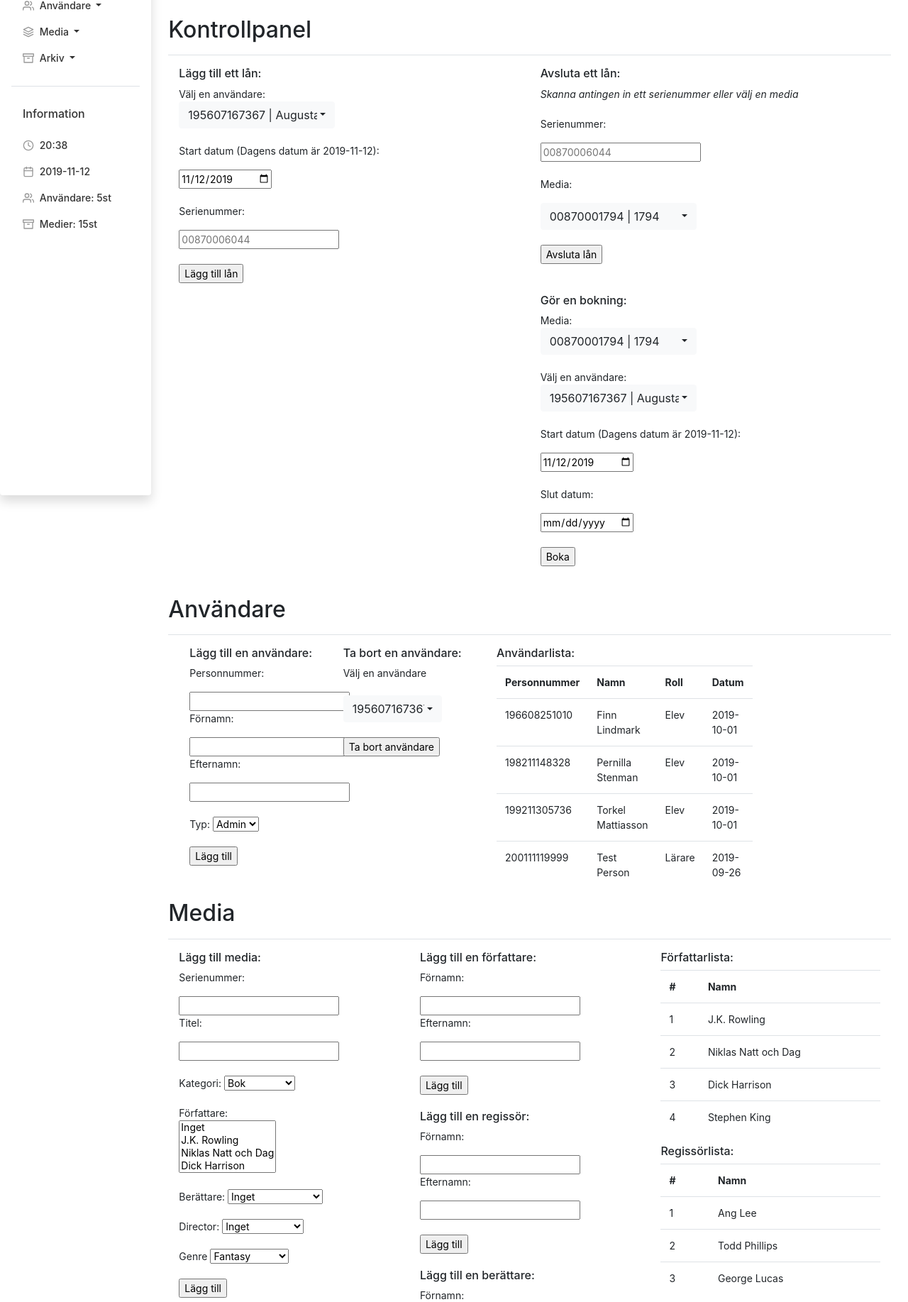
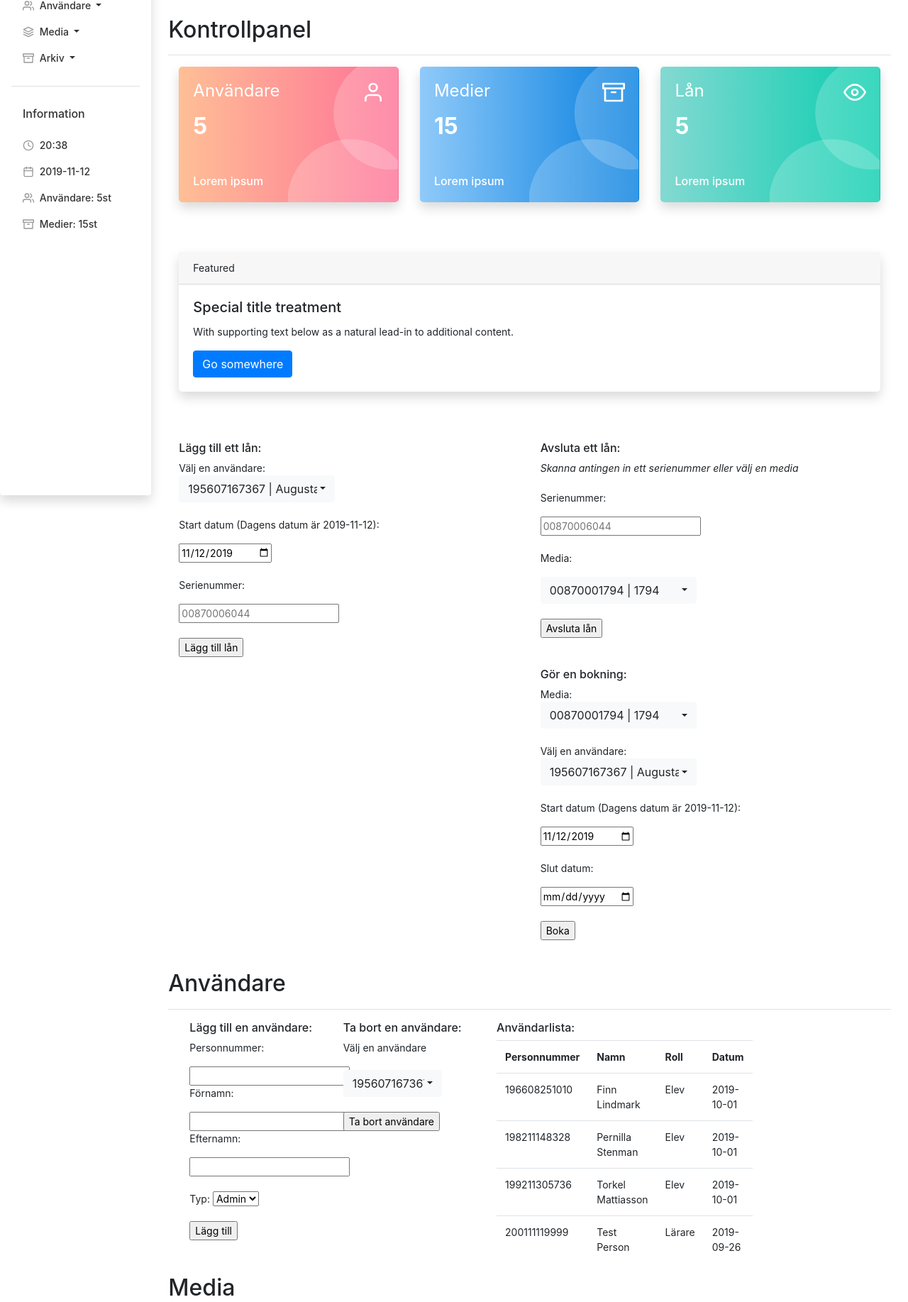
Before and after one commit to EddieGustafsson/LibrarySystem, a PHP site: page / in a window 1280 px wide. Shown: the part 102-1937 px from the top of the page at 71% size. Run offline with PHP 8.4, Linux system fonts and the light colour scheme; a user stored in the database is signed in; data comes from the database, SQL or seed files in the repository; some libraries are stand-ins or nearby versions.

Commit message:
Add new cards to the home page.

```diff
--- a/page/firstpage.php
+++ b/page/firstpage.php
@@ -11,6 +11,90 @@
   <h1 class="h2">Kontrollpanel</h1>
 </div>
 
+<div class="container-fluid" style="margin-bottom:70px;">
+    <div class="row">
+        <div class="col-sm">
+            <div class="shadow card bg-gradient-danger card-img-holder text-white">
+                  <div class="card-body">
+                    <img src="assets/img/circle.svg" class="card-img-absolute" alt="circle-image">
+                    <h4 class="font-weight-normal mb-3">Användare <span class="float-right" style="width: 32px; height: 32px;" data-feather="user"></span>
+                    </h4>
+                    <h2 class="mb-5 font-weight-bold">
+                        <?php
+                            include('includes/dbh.inc.php');
+                            $sql = "SELECT * FROM users";
+                            $result = $conn->query($sql);
+                            if ($result->num_rows > 0) {
+                                echo $result->num_rows;
+                            }
+                            $conn->close();
+                        ?>
+                    </h2>
+                    <h6 class="card-text">Lorem ipsum</h6>
+                  </div>
+            </div>
+        </div>
+        <div class="col-sm">
+            <div class="shadow card bg-gradient-info card-img-holder text-white">
+                  <div class="card-body">
+                    <img src="assets/img/circle.svg" class="card-img-absolute" alt="circle-image">
+                    <h4 class="font-weight-normal mb-3">Medier <span class="float-right" style="width: 32px; height: 32px;" data-feather="archive"></span>
+                    </h4>
+                    <h2 class="mb-5 font-weight-bold">
+                        <?php
+                            include('includes/dbh.inc.php');
+                            $sql = "SELECT item_id FROM media";
+                            $result = $conn->query($sql);
+                            if ($result->num_rows > 0) {
+                                echo $result->num_rows;
+                            }
+                            $conn->close();
+                        ?>
+                    </h2>
+                    <h6 class="card-text">Lorem ipsum</h6>
+                  </div>
+            </div>
+        </div>
+        <div class="col-sm">
+            <div class="shadow card bg-gradient-success card-img-holder text-white">
+                  <div class="card-body">
+                    <img src="assets/img/circle.svg" class="card-img-absolute" alt="circle-image">
+                    <h4 class="font-weight-normal mb-3">Lån <span class="float-right" style="width: 32px; height: 32px;" data-feather="eye"></span>
+                    </h4>
+                    <h2 class="mb-5 font-weight-bold">
+                        <?php
+                            include('includes/dbh.inc.php');
+                            $sql = "SELECT item_id FROM borrowed";
+                            $result = $conn->query($sql);
+                            if ($result->num_rows > 0) {
+                                echo $result->num_rows;
+                            }
+                            $conn->close();
+                        ?>
+                    </h2>
+                    <h6 class="card-text">Lorem ipsum</h6>
+                  </div>
+            </div>
+        </div>
+    </div>
+</div>
+
+<div class="container-fluid" style="margin-bottom:70px;">
+    <div class="row">
+        <div class="col-sm">
+            <div class="card shadow">
+                <div class="card-header">
+                    Featured
+                </div>
+                <div class="card-body">
+                    <h5 class="card-title">Special title treatment</h5>
+                    <p class="card-text">With supporting text below as a natural lead-in to additional content.</p>
+                    <a href="#" class="btn btn-primary">Go somewhere</a>
+                </div>
+            </div>
+        </div>
+    </div>
+</div>
 
 <div class="container-fluid">
 <div class="row">
```
